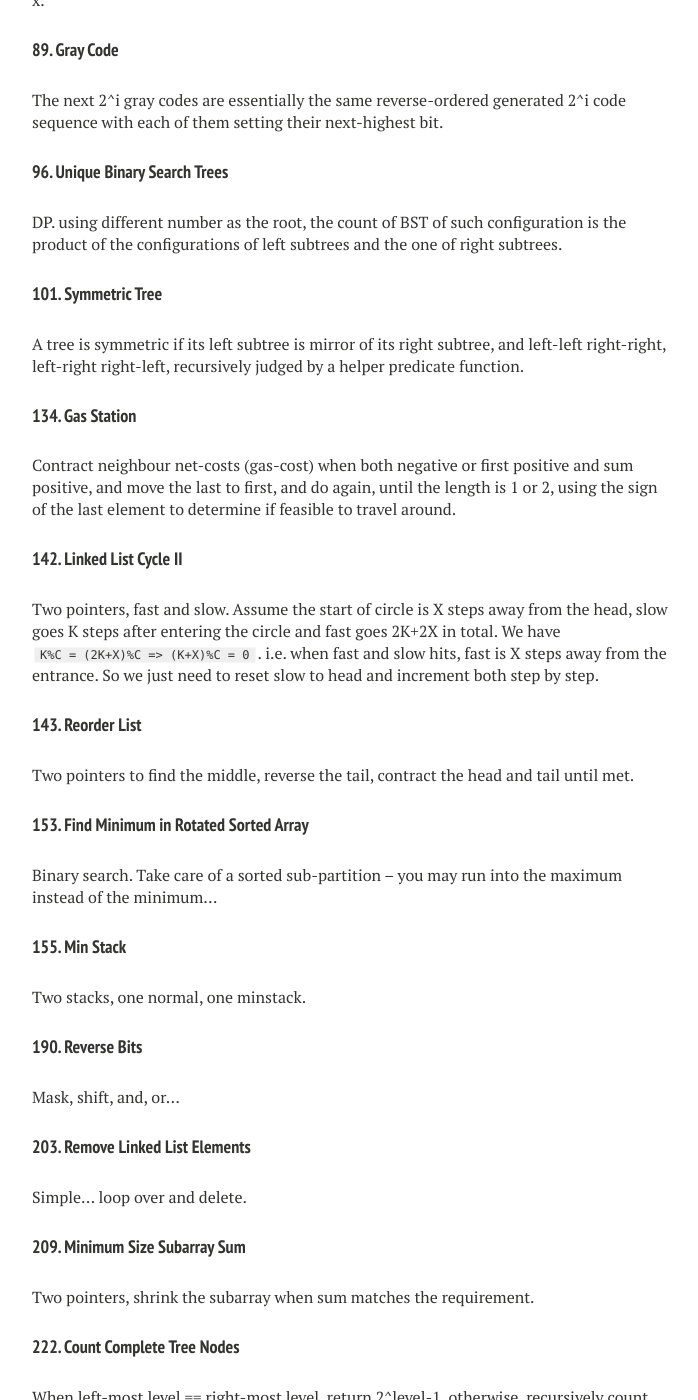
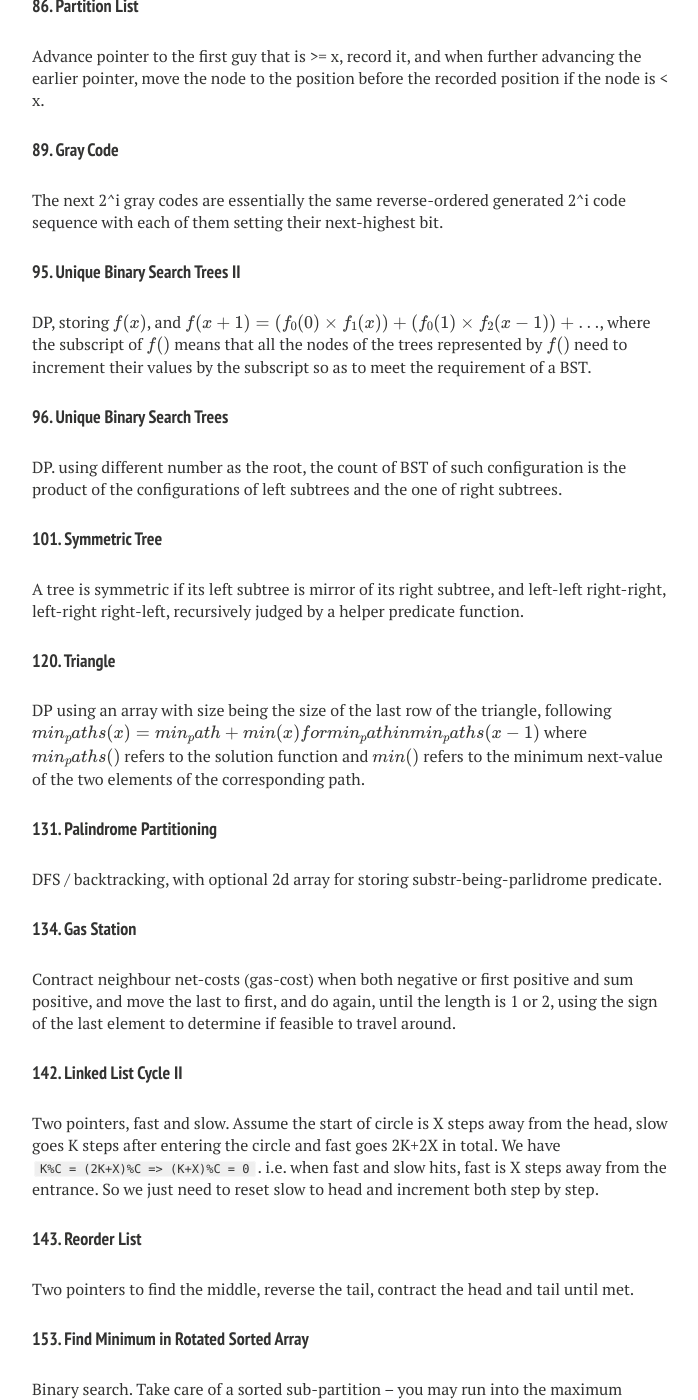
Before and after one commit to jiachengpan/jiachengpan.github.io, a Jekyll site: the page built from _posts/2016-04-27-a-line-for-a-leetcode-problem.markdown, in a window 1280 px wide and 1400 px high, scrolled down 3168 px. Shown: the whole window, without its empty margins (288-986 px from the left). Built offline with Jekyll 4.4.1, drawn with Linux system fonts in a browser that asks for light colours; formulas are drawn with MathJax 3; some of the changed text lies outside the part shown.

Commit message:
0503 leetcode

```diff
--- a/_posts/2016-04-27-a-line-for-a-leetcode-problem.markdown
+++ b/_posts/2016-04-27-a-line-for-a-leetcode-problem.markdown
@@ -65,6 +65,9 @@
 #### 46. Permutations
 Sort and `stl::next_permutation` can do the trick
 
+#### 47. Permutations II
+`next_permutation` (make sure you know how to implement it yourself)
+
 #### 58. Length of Last Word
 Loop, note the space indice, note the non-space right bound, and get the difference between these two indices.
 
@@ -95,11 +98,20 @@
 #### 89. Gray Code
 The next 2^i gray codes are essentially the same reverse-ordered generated 2^i code sequence with each of them setting their next-highest bit.
 
+#### 95. Unique Binary Search Trees II
+DP, storing $f(x)$, and $f(x+1) = (f_0(0) \times f_1(x)) + (f_0(1) \times f_2(x-1)) + ...$, where the subscript of $f()$ means that all the nodes of the trees represented by $f()$ need to increment their values by the subscript so as to meet the requirement of a BST.
+
 #### 96. Unique Binary Search Trees
 DP. using different number as the root, the count of BST of such configuration is the product of the configurations of left subtrees and the one of right subtrees.
 
 #### 101. Symmetric Tree
 A tree is symmetric if its left subtree is mirror of its right subtree, and left-left right-right, left-right right-left, recursively judged by a helper predicate function.
+
+#### 120. Triangle
+DP using an array with size being the size of the last row of the triangle, following $min_paths(x) = min_path + min(x) for min_path in min_paths(x-1)$ where $min_paths()$ refers to the solution function and $min()$ refers to the minimum next-value of the two elements of the corresponding path.
+
+#### 131. Palindrome Partitioning
+DFS / backtracking, with optional 2d array for storing substr-being-parlidrome predicate.
 
 #### 134. Gas Station
 Contract neighbour net-costs (gas-cost) when both negative or first positive and sum positive, and move the last to first, and do again, until the length is 1 or 2, using the sign of the last element to determine if feasible to travel around.
@@ -125,6 +137,12 @@
 #### 209. Minimum Size Subarray Sum
 Two pointers, shrink the subarray when sum matches the requirement.
 
+#### 211. Add and Search Word - Data structure design
+Trie and DFS (for '.' case). Don't forget to initialise pointers even if they are NULL!!
+
+#### 221. Maximal Square
+DP. $f(x, y) = min(f(x-1, y-1), f(x, y-1), f(x-1, y)) + 1$ if $matrix(x, y)$ else $0$ where $f()$ represents the max width of square that can be formed using this point as bottom-right corner.
+
 #### 222. Count Complete Tree Nodes
 When left-most level == right-most level, return 2^level-1, otherwise, recursively count the left subtree and right subtree.
 
@@ -137,5 +155,12 @@
 #### 278. First Bad Version
 Binary search.
 
+#### 304. Range Sum Query 2D - Immutable
+Prefix sum. Or more daring: ["2d" prefix sum](https://leetcode.com/discuss/69424/clean-c-solution-and-explaination-o-mn-space-with-o-1-time)
+
 #### 319. Bulb Switcher
 Brainteaser... I cannot know the optimal solution unless reading [this](https://leetcode.com/discuss/91371/share-my-o-1-solution-with-explanation)
+
+#### 322. Coin Change
+DP. $f(x) = min(f(x-coin_i)+1)$ where $f()$ refer to the coin number.
+<br>*TODO: Pruning need to be done so as to reduce the runtime?*
```
Also changed, not shown: other parts of _posts/2016-04-27-a-line-for-a-leetcode-problem.markdown (+1 -1 lines).
